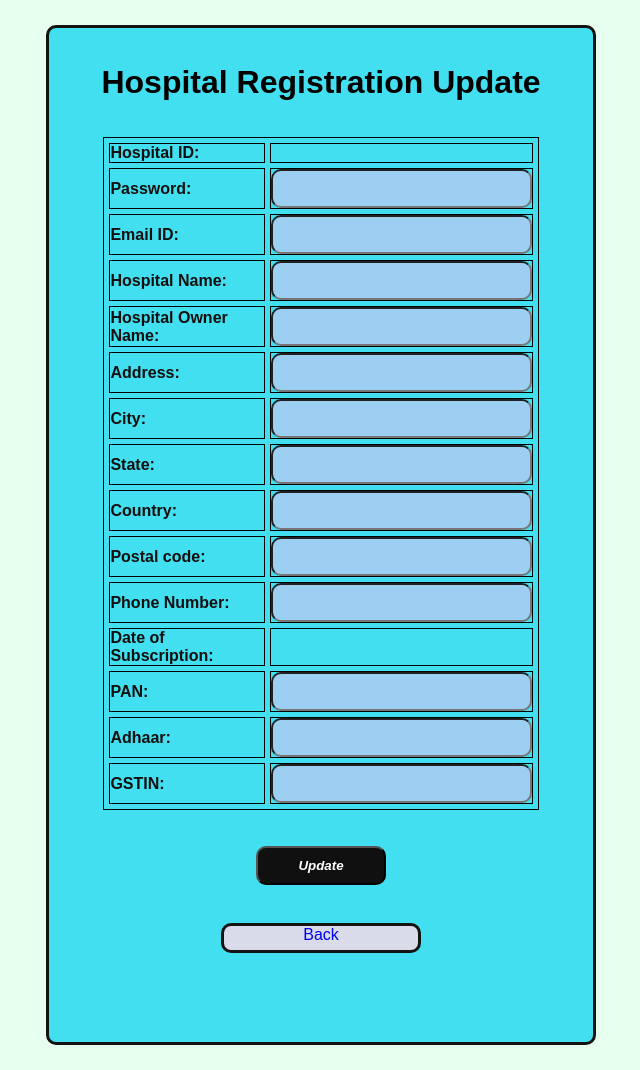
After one commit to RekhuGopal/ExampleFlaskApp, a Flask app: page /displaymasterupdate in a window 1280 px wide. The commit adds this page. Shown: the whole page, without its empty margins (319-959 px from the left). Run offline with Flask 2, Linux system fonts and the light colour scheme; the visitor is signed in with stand-in values (Sample User, id 1); data that the repository does not hold is empty; some libraries are stand-ins or nearby versions.

Commit message:
Saturaday Task

```diff
--- a/app.py
+++ b/app.py
@@ -33,7 +33,7 @@ def login():
 			session['loggedin'] = True
 			session['id'] = account['hospitalid']
 			session['username'] = account['email']
-			return render_template('index.html', msg = account)
+			return render_template('masterindex.html', msg = account)
 		else:
 			msg = 'Incorrect username or password'
 			return render_template('masterloginfail.html', msg = msg)
@@ -73,29 +73,27 @@ def register():
 		hospitalaccount = cursor.fetchone()
 		if hospitalaccount:
 			msg = 'Subscription already exists for email: '+email
-			return render_template('registersuccess.html', msg = msg)
+			return render_template('masterregistersuccess.html', msg = msg)
 		elif not re.match(r'[^@]+@[^@]+\.[^@]+', email):
 			msg = 'Invalid email address !'
-			return render_template('registerfailure.html', msg = msg)
+			return render_template('masterregisterfailure.html', msg = msg)
 		elif not re.match(r'^(?=.*?[A-Z])(?=.*?[a-z])(?=.*?[0-9])(?=.*?[#?!@$%^&*-]).{8,}$', password):
 			msg = 'Valid password has minimum 8 character with atleast one lower case ,one upper case , one digit and one special case..!!'
-			return render_template('registerfailure.html', msg = msg)
+			return render_template('masterregisterfailure.html', msg = msg)
 		else:
 			cursor.execute('INSERT INTO hospitalaccounts VALUES (NULL, % s,  % s,  % s,  % s,  % s,  % s,  % s,  % s,  % s,  % s,  % s,  % s,  % s,  % s)',(password, email, hospitalname, address, city, state, country, postalcode, ownername, phonenumber, dateofsubscription, pan, adhaarcard, gstin))
 			mysql.connection.commit()
 			msg = 'You have successfully registered !'
-			return render_template('registersuccess.html', msg = msg)
+			return render_template('masterregistersuccess.html', msg = msg)
 	elif request.method == 'POST':
 		msg = 'Please fill out the form !'
-	return render_template('register.html', msg = msg)
-
+	return render_template('masterregister.html', msg = msg)
 
 @app.route("/index")
 def index():
 	if 'loggedin' in session:
-		return render_template("index.html")
+		return render_template("masterindex.html")
 	return redirect(url_for('login'))
-
 
 @app.route("/display")
 def display():
@@ -103,7 +101,16 @@ def display():
 		cursor = mysql.connection.cursor(MySQLdb.cursors.DictCursor)
 		cursor.execute('SELECT * FROM hospitalaccounts WHERE hospitalid = % s', (session['id'], ))
 		account = cursor.fetchone()
-		return render_template("display.html", account = account)
+		return render_template("masterdatadisplay.html", account = account)
+	return redirect(url_for('login'))
+
+@app.route("/displaymasterupdate")
+def displaymasterupdate():
+	if 'loggedin' in session:
+		cursor = mysql.connection.cursor(MySQLdb.cursors.DictCursor)
+		cursor.execute('SELECT * FROM hospitalaccounts WHERE hospitalid = % s', (session['id'], ))
+		account = cursor.fetchone()
+		return render_template("masterupdatedisplay.html", account = account)
 	return redirect(url_for('login'))
 
 @app.route("/adminindex")
@@ -116,39 +123,44 @@ def adminindex():
 			session['loggedin'] = True
 			session['id'] = account['hospitalid']
 			session['username'] = account['email']
-			return render_template('index.html', msg = account)
+			return render_template('masterindex.html', msg = account)
 	return redirect(url_for('login'))
 
-@app.route("/update", methods =['GET', 'POST'])
-def update():
+@app.route("/updatemasterdata", methods =['GET', 'POST'])
+def updatemasterdata():
 	msg = ''
 	if 'loggedin' in session:
-		if request.method == 'POST' and 'username' in request.form and 'password' in request.form and 'email' in request.form and 'address' in request.form and 'city' in request.form and 'country' in request.form and 'postalcode' in request.form and 'organisation' in request.form:
-			username = request.form['username']
+		msg = ''
+		if request.method == 'POST' and 'email' in request.form and 'hospitalname' in request.form and 'password' in request.form and 'ownername' in request.form and 'address' in request.form and 'city' in request.form and 'state' in request.form and 'country' in request.form and 'postalcode' in request.form and 'phonenumber' in request.form  and 'pan' in request.form and 'adhaarcard' in request.form and 'gstin' in request.form:
+			email = request.form['email']
+			hospitalname = request.form['hospitalname']
 			password = request.form['password']
-			email = request.form['email']
-			organisation = request.form['organisation']
+			ownername = request.form['ownername']
+			address = request.form['address']
+			city = request.form['city']
+			state = request.form['state']
+			country = request.form['country']
 			address = request.form['address']
 			city = request.form['city']
 			state = request.form['state']
 			country = request.form['country']
 			postalcode = request.form['postalcode']
+			phonenumber = request.form['phonenumber']
+			pan = request.form['pan']
+			adhaarcard = request.form['adhaarcard']
+			gstin = request.form['gstin']
 			cursor = mysql.connection.cursor(MySQLdb.cursors.DictCursor)
-			cursor.execute('SELECT * FROM accounts WHERE username = % s', (username, ))
-			account = cursor.fetchone()
-			if account:
-				msg = 'Account already exists !'
-			elif not re.match(r'[^@]+@[^@]+\.[^@]+', email):
+			if not re.match(r'[^@]+@[^@]+\.[^@]+', email):
 				msg = 'Invalid email address !'
-			elif not re.match(r'[A-Za-z0-9]+', username):
-				msg = 'name must contain only characters and numbers !'
+				return render_template('masterupdatefail.html', msg = msg)
+			elif not re.match(r'^(?=.*?[A-Z])(?=.*?[a-z])(?=.*?[0-9])(?=.*?[#?!@$%^&*-]).{8,}$', password):
+				msg = 'Valid password has minimum 8 character with atleast one lower case ,one upper case , one digit and one special case..!!'
+				return render_template('masterupdatefail.html', msg = msg)
 			else:
-				cursor.execute('UPDATE accounts SET username =% s, password =% s, email =% s, organisation =% s, address =% s, city =% s, state =% s, country =% s, postalcode =% s WHERE id =% s', (username, password, email, organisation, address, city, state, country, postalcode, (session['id'], ), ))
+				cursor.execute('UPDATE hospitalaccounts SET password=% s,  email=% s,  hospitalname=% s,  address=% s,  city=% s,  state=% s,  country=% s,  postalcode=% s,  ownername=% s,  phonenumber=% s,  pan=% s,  adhaarcard=% s,  gstin=% s WHERE hospitalid=% s',(password, email, hospitalname, address, city, state, country, postalcode, ownername, phonenumber, pan, adhaarcard, gstin, (session['id'], )))
 				mysql.connection.commit()
-				msg = 'You have successfully updated !'
-		elif request.method == 'POST':
-			msg = 'Please fill out the form !'
-		return render_template("update.html", msg = msg)
+				msg = 'Hopsital '+hospitalname+' with ID: '+str(session['id'])+' and Email: '+email+' is updated successfully..! '
+				return render_template('masterupdatesuccess.html', msg = msg)
 	return redirect(url_for('login'))
 
 if __name__ == "__main__":
--- a/static/style.css
+++ b/static/style.css
@@ -25,6 +25,18 @@
 
 .updateregistercontent{
 	margin: 0 auto;
+	height: 1020px;
+	width: 550px;
+	background-color: #0ad5f0bf;
+	border-radius: 10px;
+	margin-top: 25px;
+	border-style: solid;
+	border-color: #131412;
+	margin-bottom: 25px;
+}
+
+.displayregistercontent{
+	margin: 0 auto;
 	height: 620px;
 	width: 550px;
 	background-color: #0ad5f0bf;
@@ -35,9 +47,22 @@
 	margin-bottom: 25px;
 }
 
+
 .registerresults{
 	margin: 0 auto;
 	height: 275px;
+	width: 550px;
+	background-color: #0ad5f0bf;
+	border-radius: 10px;
+	margin-top: 25px;
+	border-style: solid;
+	border-color: #131412;
+	margin-bottom: 25px;
+}
+
+.masterupdatesuccess{
+	margin: 0 auto;
+	height: 310px;
 	width: 550px;
 	background-color: #0ad5f0bf;
 	border-radius: 10px;
--- a/templates/display.html
+++ b/templates/masterdatadisplay.html
@@ -18,7 +18,7 @@
 		</style>
 	</head>
 	<body bgcolor="#e6ffee">
-			<div class="updateregistercontent" align="center">
+			<div class="displayregistercontent" align="center">
 				<br>
 				<br>
 				<h1>Hospital Registration Data</h1>
@@ -92,6 +92,7 @@
 						<div class="admintaskdiv" align="center">
 						<li><a href="{{url_for('adminindex')}}">Back</a></li>
 					   </div>
+					</ul>
 			</div>
 	</body>
 </html>
--- a/templates/masterlogin.html
+++ b/templates/masterlogin.html
@@ -6,7 +6,7 @@
 		<title> Login </title>
 		<link rel="stylesheet" href="../static/style.css">
 	</head>
-	<body bgcolor="#f0e9ed">
+	<body bgcolor="#e6ffee">
 		<div class="logincontent" align="center">
 		    </br>
 			<img src="https://www.w3schools.com/images/w3schools_green.jpg" alt="W3Schools.com" style="width:70px;height:70px;">
--- a/templates/masterloginfail.html
+++ b/templates/masterloginfail.html
@@ -6,7 +6,7 @@
 		<title> Login </title>
 		<link rel="stylesheet" href="../static/style.css">
 	</head>
-	<body bgcolor="#f0e9ed">
+	<body bgcolor="#e6ffee">
 		<div class="logincontent" align="center">
 		    </br>
 			<img src="https://www.w3schools.com/images/w3schools_green.jpg" alt="W3Schools.com" style="width:70px;height:70px;">
--- a/templates/register.html
+++ b/templates/masterregister.html
@@ -5,7 +5,7 @@
 		<title> register </title>
 		<link rel="stylesheet" href="../static/style.css">
 	</head>
-	<body bgcolor="#f0e9ed">
+	<body bgcolor="#e6ffee">
 		<div class="registercontent" align="center">
 		    </br>
 			</br>
--- a/templates/registersuccess.html
+++ b/templates/masterregisterfailure.html
@@ -5,17 +5,17 @@
 		<title> register </title>
 		<link rel="stylesheet" href="../static/style.css">
 	</head>
-	<body background="#f0e9ed">
+	<body bgcolor="#e6ffee">
 		<div class="registerresults" align="center">
 		    </br>
 			</br>
 				<h1>Subscribe Hospital Management</h1>
 			</br>
 			</br>
-				<h2 class="Registersuccess">{{ msg }}</h2>
+				<h2 class="Registerfail">{{ msg }}</h2>
 		    </br>
 		    </br>
-			<p class="worddark">Already has account? <a class="worddark" href="{{ url_for('login')}}">Login here</a></p>
+			<p class="worddark">Failed to register? <a class="worddark" href="{{ url_for('register')}}">Try again here</a></p>
 		    </br>
 	        </br>
 		</div>
--- /dev/null
+++ b/templates/masterupdatedisplay.html
@@ -0,0 +1,101 @@
+<!--Store this code in 'display.html' file inside the 'templates' folder-->
+
+<html lang="en">
+	<head>
+		<meta charset="UTF-8">
+		<title>display</title>
+		<link rel="stylesheet" href="../static/style.css">
+		<style>
+			table,
+			th,
+			td {
+				border: 1px solid black;
+			}
+
+			table {
+				border-spacing: 5px;
+			}
+		</style>
+	</head>
+	<body bgcolor="#e6ffee">
+			<div class="updateregistercontent" align="center">
+				<br>
+				<br>
+				<h1>Hospital Registration Update</h1>
+				<br>
+				<br>
+				<form action="{{ url_for('updatemasterdata')}}" method="post" autocomplete="off">
+					<table style="width:80%">
+						<tr>
+							<td class="admindatakey">Hospital ID:</td>
+							<td class="admindata">{{ account['hospitalid'] }}</td>
+						</tr>
+						<tr>
+							<td class="admindatakey">Password:</td>
+							<td class="admindata"><input type="password" name="password" class="textbox" id="password"  value ="{{ account['password'] }}" required></td>
+						</tr>
+						<tr>
+							<td class="admindatakey">Email ID:</td>
+							<td class="admindata"><input type="email" name="email" class="textbox" id="email"  value ="{{ account['email'] }}" required></td>
+						</tr>
+						<tr>
+							<td class="admindatakey">Hospital Name:</td>
+							<td class="admindata"><input type="text" name="hospitalname" class="textbox" id="hospitalname"  value ="{{ account['hospitalname'] }}" required></td>
+						</tr>
+						<tr>
+							<td class="admindatakey">Hospital Owner Name:</td>
+							<td class="admindata"><input type="text" name="ownername" class="textbox" id="ownername"  value ="{{ account['ownername'] }}" required></td>
+						</tr>
+						<tr>
+							<td class="admindatakey">Address:</td>
+							<td class="admindata"><input type="text" name="address" class="textbox" id="address"  value ="{{ account['address'] }}" required></td>
+						</tr>
+						<tr>
+							<td class="admindatakey">City:</td>
+							<td class="admindata"><input type="text" name="city" class="textbox" id="city"  value ="{{ account['city'] }}" required></td>
+						</tr>
+						<tr>
+							<td class="admindatakey">State:</td>
+							<td class="admindata"><input type="text" name="state" class="textbox" id="state"  value ="{{ account['state'] }}" required></td>
+						</tr>
+						<tr>
+							<td class="admindatakey">Country:</td>
+							<td class="admindata"><input type="text" name="country" class="textbox" id="country"  value ="{{ account['country'] }}" required></td>
+						</tr>
+						<tr>
+							<td class="admindatakey">Postal code:</td>
+							<td class="admindata"><input type="text" name="postalcode" class="textbox" id="postalcode"  value ="{{ account['postalcode'] }}" required></td>
+						</tr>
+						<tr>
+							<td class="admindatakey">Phone Number:</td>
+							<td class="admindata"><input type="text" name="phonenumber" class="textbox" id="phonenumber"  value ="{{ account['phonenumber'] }}" required></td>
+						</tr>
+						<tr>
+							<td class="admindatakey">Date of Subscription:</td>
+							<td class="admindata">{{ account['dateofsubscription'] }}</td>
+						</tr>
+						<tr>
+							<td class="admindatakey">PAN:</td>
+							<td class="admindata"><input type="text" name="pan" class="textbox" id="pan"  value ="{{ account['pan'] }}" required></td>
+						</tr>
+						<tr>
+							<td class="admindatakey">Adhaar:</td>
+							<td class="admindata"><input type="text" name="adhaarcard" class="textbox" id="adhaarcard"  value ="{{ account['adhaarcard'] }}" required></td>
+						</tr>
+						<tr>
+							<td class="admindatakey">GSTIN:</td>
+							<td class="admindata"><input type="text" name="gstin" class="textbox" id="gstin"  value ="{{ account['gstin'] }}" required></td>
+						</tr>
+					</table>
+					<br>
+					<br>
+					<input type="submit" class="btn" value="Update">
+			        </form>
+					<br>
+					<ul>
+						<div class="admintaskdiv" align="center">
+						<li><a href="{{url_for('adminindex')}}">Back</a></li>
+					   </div>
+			</div>
+	</body>
+</html>
```
Also changed, not shown: templates/masterindex.html (renamed from templates/index.html, +4 -4 lines), templates/masterregistersuccess.html (added, +23 -0 lines), templates/masterupdatefail.html (renamed from templates/registerfailure.html, +6 -2 lines), templates/masterupdatesuccess.html (added, +27 -0 lines), templates/update.html (deleted, +0 -42 lines).
